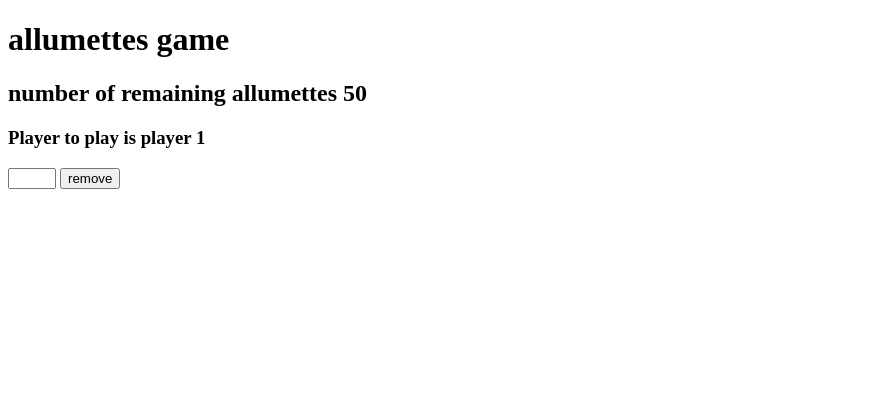
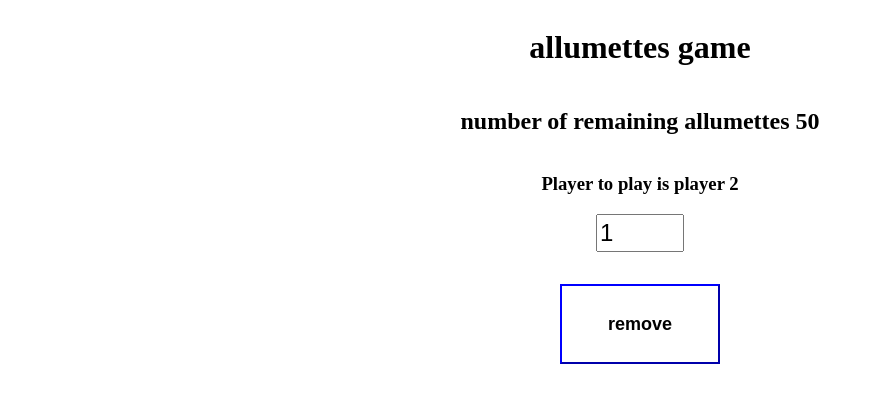
Before and after one commit to hugorince/individuals_exercices_ada, a plain HTML site: page allumettes/index.html in a window 1280 px wide. Both pictures are taken after a click on the button "remove". Shown: the whole page, without its empty margins (0-874 px from the left). Drawn offline with Linux system fonts and the light colour scheme.

Commit message:
allumettes game end

```diff
--- a/adn/adn.ts
+++ b/adn/adn.ts
@@ -68,8 +68,8 @@ const dico: any = {
 
 const str: string = data.data;
 
-const result: string[] = str.match(/.{1,3}/g) ?? [];
-const final = result.map((res) => (res = dico[res])).join("");
+const result1: string[] = str.match(/.{1,3}/g) ?? [];
+const final = result1.map((res) => (res = dico[res])).join("");
 
 const result2: string[] = str.match(/.{1,25}/g) ?? [];
 const result3: any = result2.map((res) => res.match(/.{1,5}/g) ?? []);
--- a/allumettes/index.html
+++ b/allumettes/index.html
@@ -4,13 +4,16 @@
     <meta charset="UTF-8" />
     <meta name="viewport" content="width=device-width, initial-scale=1.0" />
     <title>Document</title>
+    <link rel="stylesheet" href="style.css" />
   </head>
   <body>
-    <h1>allumettes game</h1>
-    <h2 id="num-allumettes"></h2>
-    <h3 id="player-to-play"></h3>
-    <input id="num-remove" type="number" min="1" max="6" value="" />
-    <button id="play-button">remove</button>
+    <div class="flex-wrapper">
+      <h1>allumettes game</h1>
+      <h2 id="num-allumettes"></h2>
+      <h3 id="player-to-play"></h3>
+      <input id="num-remove" type="number" min="1" max="6" value="" />
+      <button id="play-button">remove</button>
+    </div>
     <script src="script.js"></script>
   </body>
 </html>
--- a/allumettes/script.js
+++ b/allumettes/script.js
@@ -1,22 +1,5 @@
 let allumettes = 50;
 let playerToPlay = "player 1";
-
-const removeAllumettes = (n) => {
-  return n <= 6 ? allumettes - n : null;
-};
-
-const gamePlay = (n) => {
-  removeAllumettes(n);
-  playerToPlay === "player 1"
-    ? (playerToPlay = "player 2")
-    : (playerToPlay = "player 1");
-};
-
-document.getElementById("num-allumettes").innerHTML =
-  "number of remaining allumettes " + allumettes;
-
-document.getElementById("player-to-play").innerHTML =
-  "Player to play is " + playerToPlay;
 
 let numGuess = document.getElementById("num-remove");
 
@@ -26,4 +9,32 @@ numGuess.onchange = () => (num2 = numGuess.value);
 
 let button = document.getElementById("play-button");
 
+const removeAllumettes = (n) => {
+  return n <= 6 ? (allumettes = allumettes - n) : null;
+};
+
+const displayLive = () => {
+  document.getElementById("num-allumettes").innerHTML =
+    "number of remaining allumettes " + allumettes;
+
+  document.getElementById("player-to-play").innerHTML =
+    "Player to play is " + playerToPlay;
+};
+displayLive();
+
+const gamePlay = (n) => {
+  removeAllumettes(n);
+  if (allumettes > 0) {
+    playerToPlay === "player 1"
+      ? (playerToPlay = "player 2")
+      : (playerToPlay = "player 1");
+    displayLive();
+    numGuess.value = 1;
+    num2 = 1;
+  } else {
+    document.getElementById("num-allumettes").innerHTML =
+      playerToPlay + " wins!!";
+  }
+};
+
 button.onclick = () => gamePlay(num2);
--- /dev/null
+++ b/allumettes/style.css
@@ -0,0 +1,28 @@
+.flex-wrapper {
+  display: flex;
+  flex-direction: column;
+  align-items: center;
+}
+
+#play-button {
+  margin-top: 2rem;
+  width: auto;
+  height: auto;
+  background-color: white;
+  border-color: blue;
+  width: 10rem;
+  height: 5rem;
+  font-size: large;
+  font-weight: bold;
+}
+
+#play-button:hover {
+  background-color: blue;
+  color: white;
+}
+
+#num-remove {
+  width: 5rem;
+  height: 2rem;
+  font-size: x-large;
+}
```
